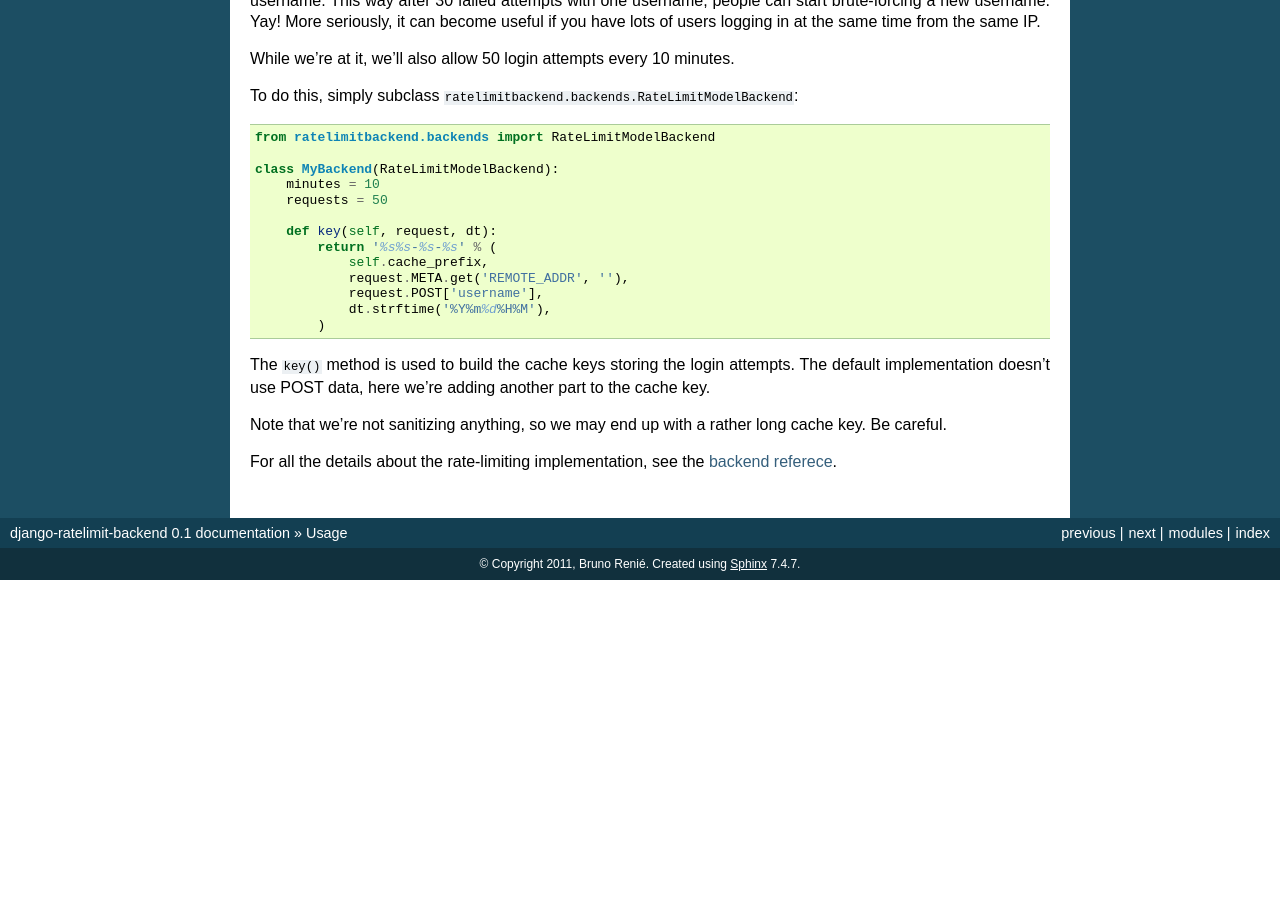
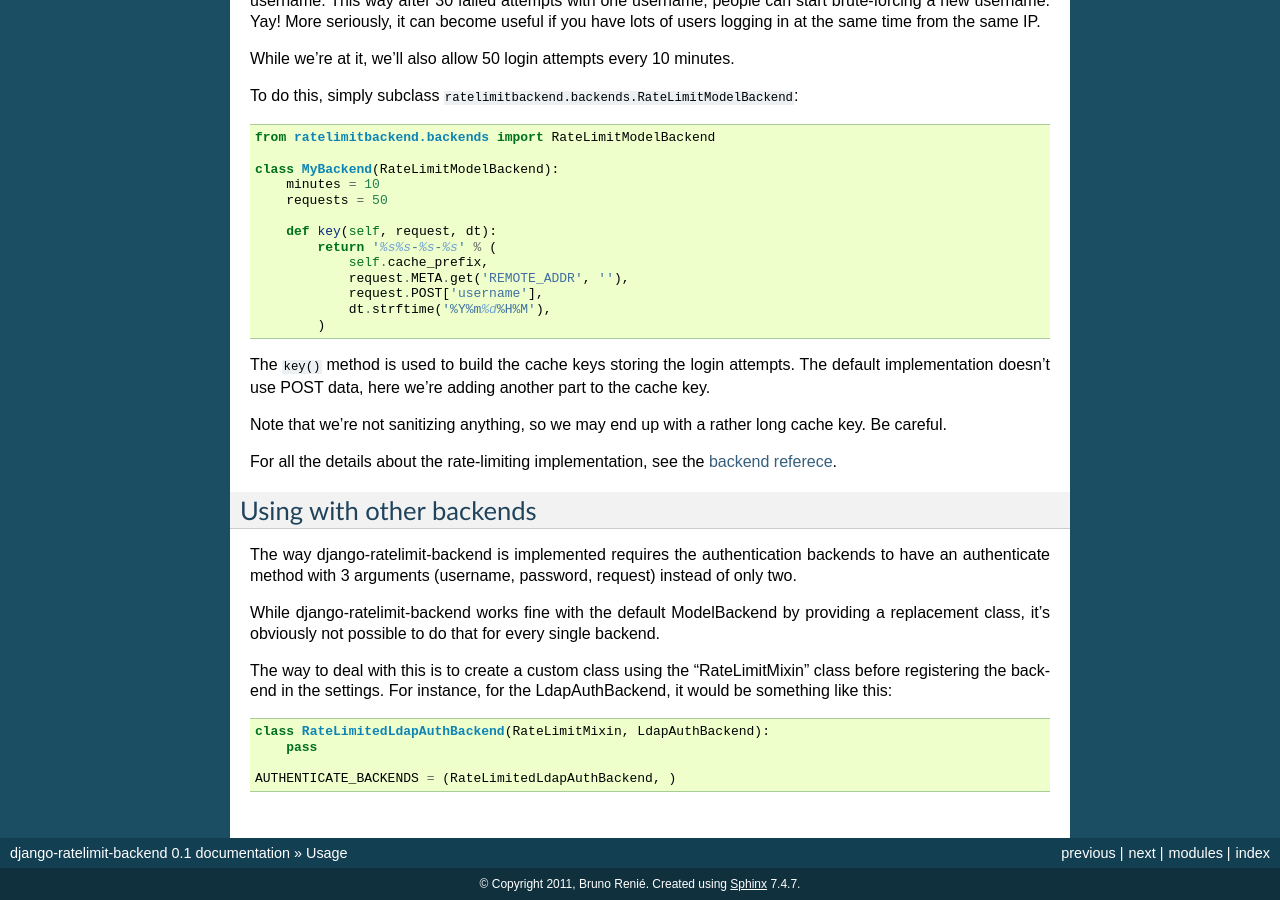
Before and after one commit to brutasse/django-ratelimit-backend, a Sphinx documentation site: the page built from docs/usage.rst, in a window 1280 px wide and 900 px high, scrolled down 1200 px. Built offline with Sphinx 7.4.7, drawn with Linux system fonts in a browser that asks for light colours; before the commit the page ends 1780 px from its top, so only the background shows below that; some of the changed text lies outside the part shown.

Commit message:
Add a note about using custom backends.

```diff
--- a/docs/index.rst
+++ b/docs/index.rst
@@ -8,6 +8,12 @@ you need a properly configured cache setup.
 By default, it blocks any IP that has more than 30 failed login attempts in
 the past 5 minutes. The IP can still browse your site, only login attempts are
 blocked.
+
+.. note::
+
+    Using custom authentication backends needs you to do an additional
+    configuration step in your settings. Check :ref:`custom backends
+    <custom_backends>`.
 
 .. toctree::
    :maxdepth: 2
--- a/docs/usage.rst
+++ b/docs/usage.rst
@@ -110,3 +110,25 @@ cache key. Be careful.
 
 For all the details about the rate-limiting implementation, see the
 :ref:`backend referece <backends>`.
+
+Using with other backends
+-------------------------
+
+.. _custom_backends:
+
+The way django-ratelimit-backend is implemented requires the authentication
+backends  to have an authenticate method with 3 arguments (username, password,
+request) instead of only two.
+
+While django-ratelimit-backend works fine with the default ModelBackend by
+providing a replacement class, it's obviously not possible to do that for every
+single backend.
+
+The way to deal with this is to create a custom class using the
+"RateLimitMixin" class before registering the backend in the settings. For
+instance, for the LdapAuthBackend, it would be something like this::
+
+    class RateLimitedLdapAuthBackend(RateLimitMixin, LdapAuthBackend):
+        pass
+
+    AUTHENTICATE_BACKENDS = (RateLimitedLdapAuthBackend, )
```
